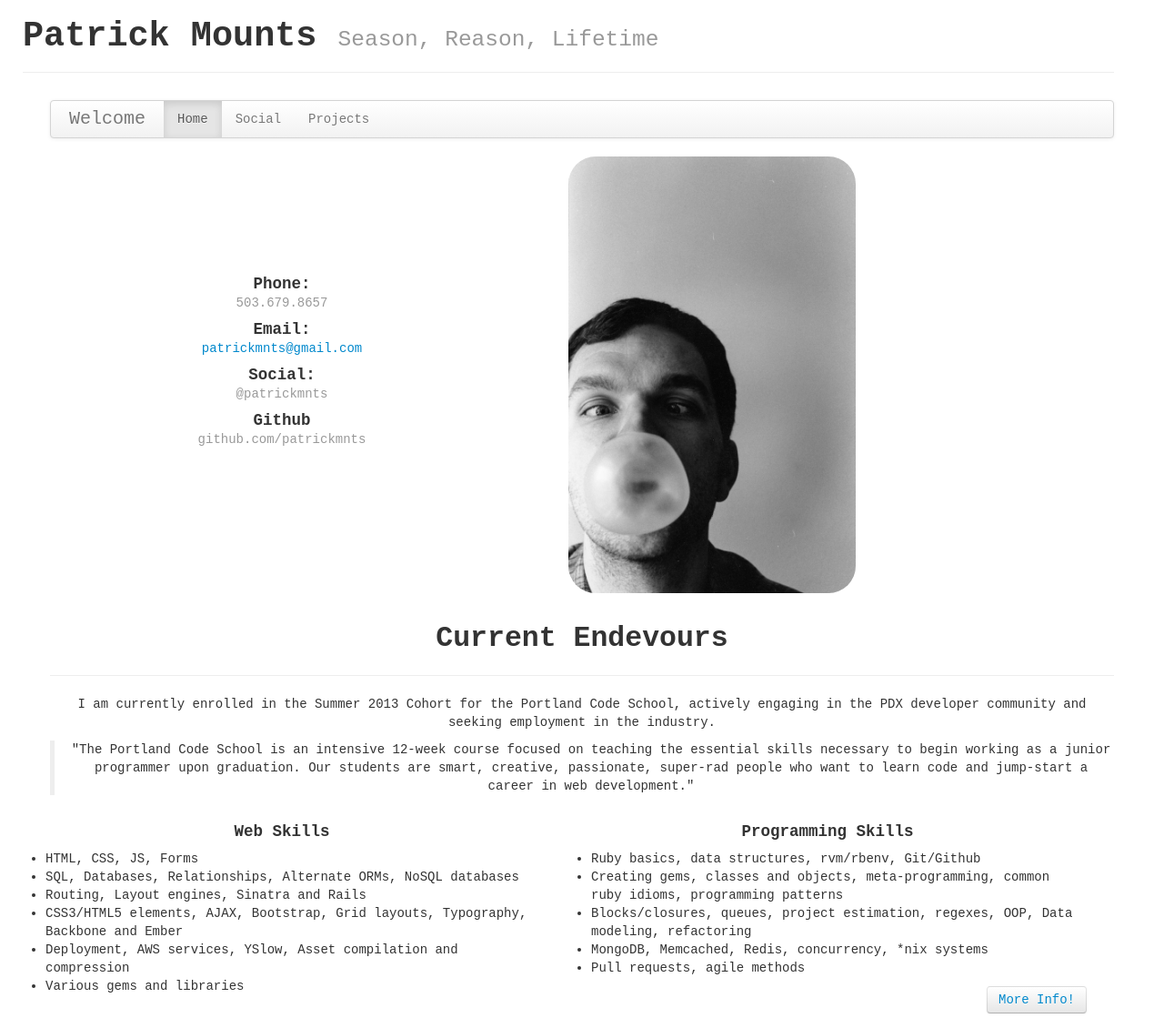
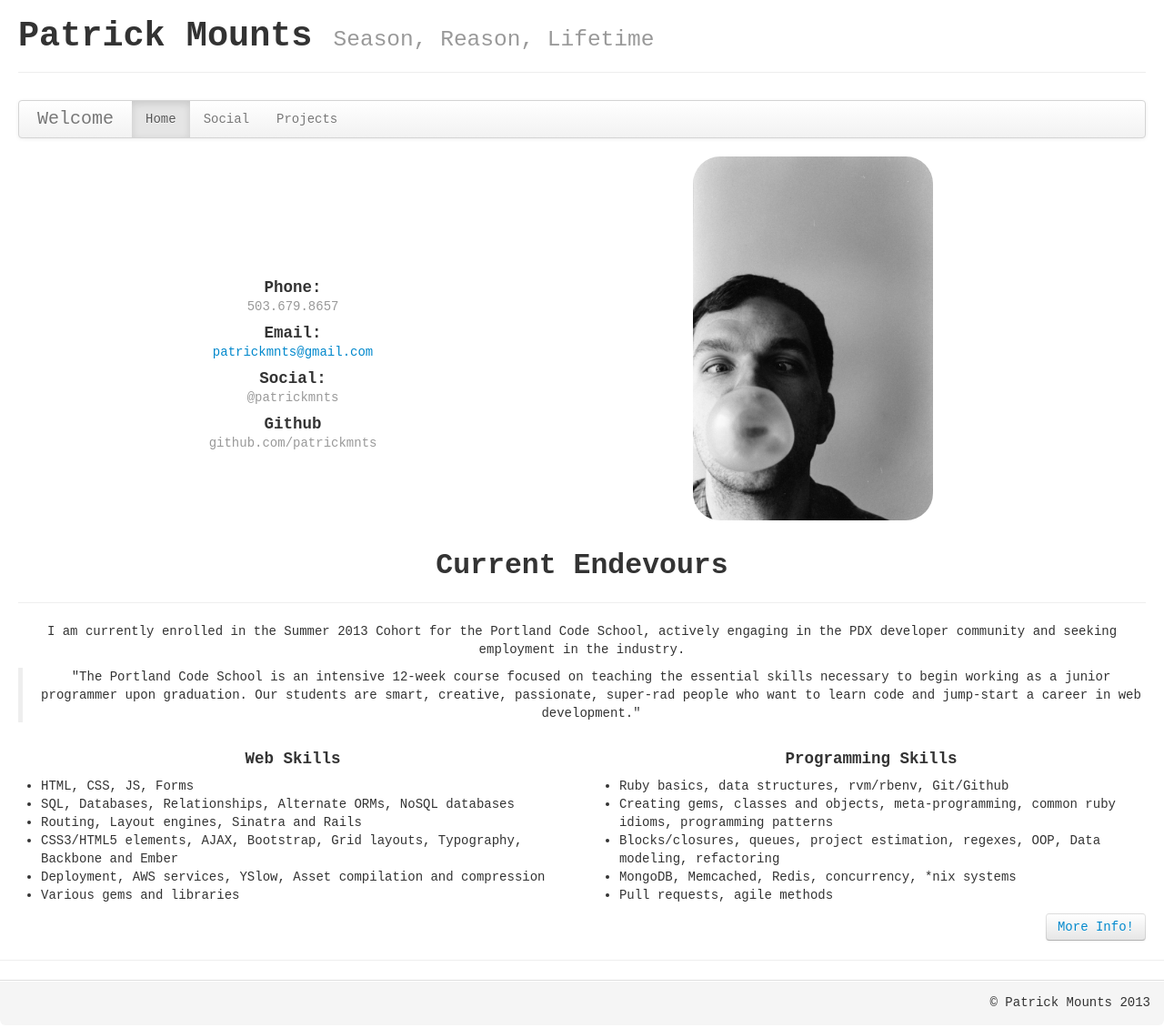
Before and after one commit to Patrickmnts/patrickmnts.github.com, a plain HTML site: page index.html in a window 1280 px wide. Shown: the top 1130 px of the page at 91% size. Drawn offline with nearby package versions, Linux system fonts and the light colour scheme.

Commit message:
fixed js, hopefully fixed loadtime further.

```diff
--- a/index.html
+++ b/index.html
@@ -9,12 +9,10 @@
     <link href="bootstrap/css/bootstrap-responsive.css" rel="stylesheet" media="screen">
     <!--Custom CSS -->
     <link href="stylesheet.css" rel="stylesheet" media="screen">
-    <!-- Live Reload -->
-    <script>document.write('<script src="http://' + (location.host || 'localhost').split(':')[0] + ':35729/livereload.js?snipver=1"></' + 'script>')</script>
   </head>
 <body>
-   <div class="container">
-      <div class="row">
+   <div class="container-fluid">
+      <div class="row-fluid">
         <div class="page-header">
           <h1>Patrick Mounts <small>Season, Reason, Lifetime</small></h1>
         </div>
@@ -29,7 +27,7 @@
             </ul>
         </div>
       </div>
-      <div class="row">
+      <div class="row-fluid">
         <div class="span6" id="contact">
             <h4>Phone:<br>
             <small>503.679.8657</small></h4>
@@ -40,14 +38,14 @@
             <h4>Github<br>
             <small>github.com/patrickmnts</small></h4>
         </div>
-        <div class="span6">
+        <div class="span5 offset1">
           <div id="main-img">
             <img src="img/bubble.jpg" alt="bubble" id="main-img">
           </div>
         </div>
       </div>
 
-      <div class="row">
+      <div class="row-fluid">
         <div class="span12" id="current_end">
           <h2>Current Endevours</h2>
           <hr>
@@ -58,7 +56,7 @@
               </div>
           </div>
       </div>
-      <div class="row">
+      <div class="row-fluid">
           <div class="span6" id="webskills">
             <h4>Web Skills</h4>
             <ul>
@@ -96,6 +94,6 @@
   </footer>
   </div>
     <script src="http://code.jquery.com/jquery.js"></script>
-    <script src="js/bootstrap.min.js"></script>
+    <script src="bootstrap/js/bootstrap.min.js"></script>
   </body>
 </html>
--- a/stylesheet.css
+++ b/stylesheet.css
@@ -24,9 +24,9 @@ body {
 }
 
 #main-img {
-  height: 480px;
+  height: 400px;
   width:  auto;
-  margin-left: 0 auto;
+  margin-left: 10px auto;
   border-radius: 30px;
 
 }
```
Also changed, not shown: social.html (+5 -2 lines).
